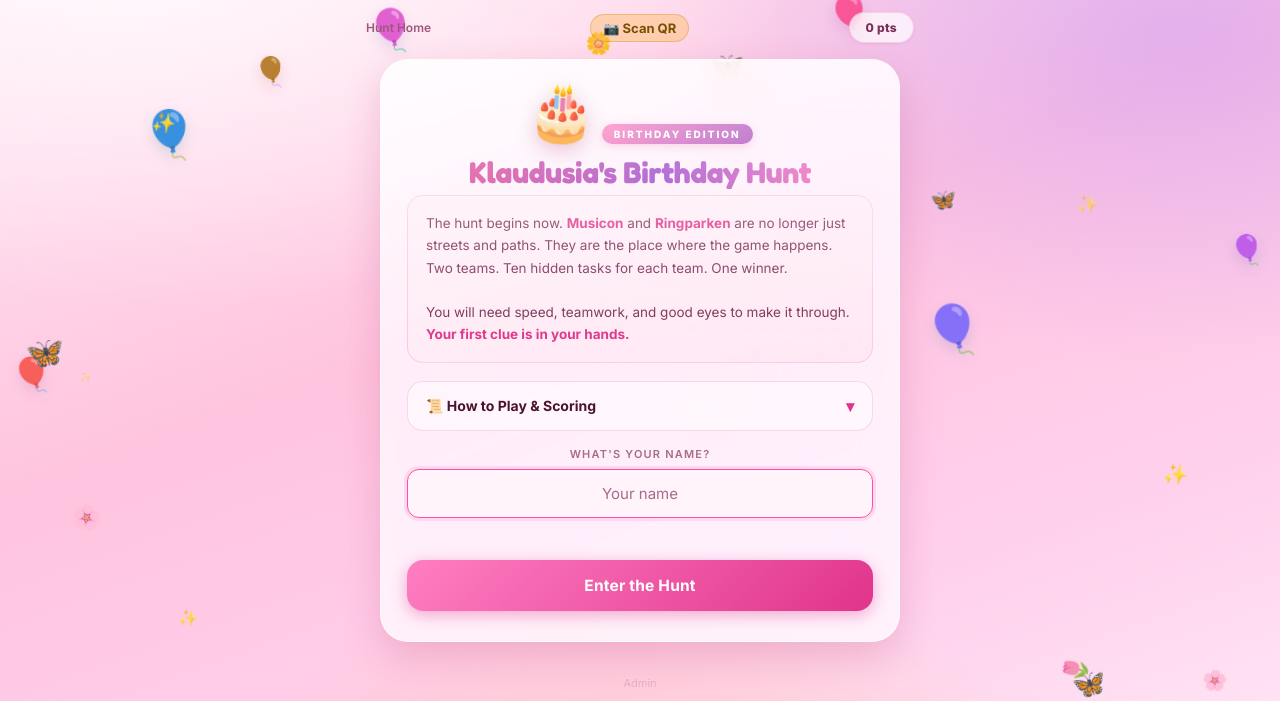
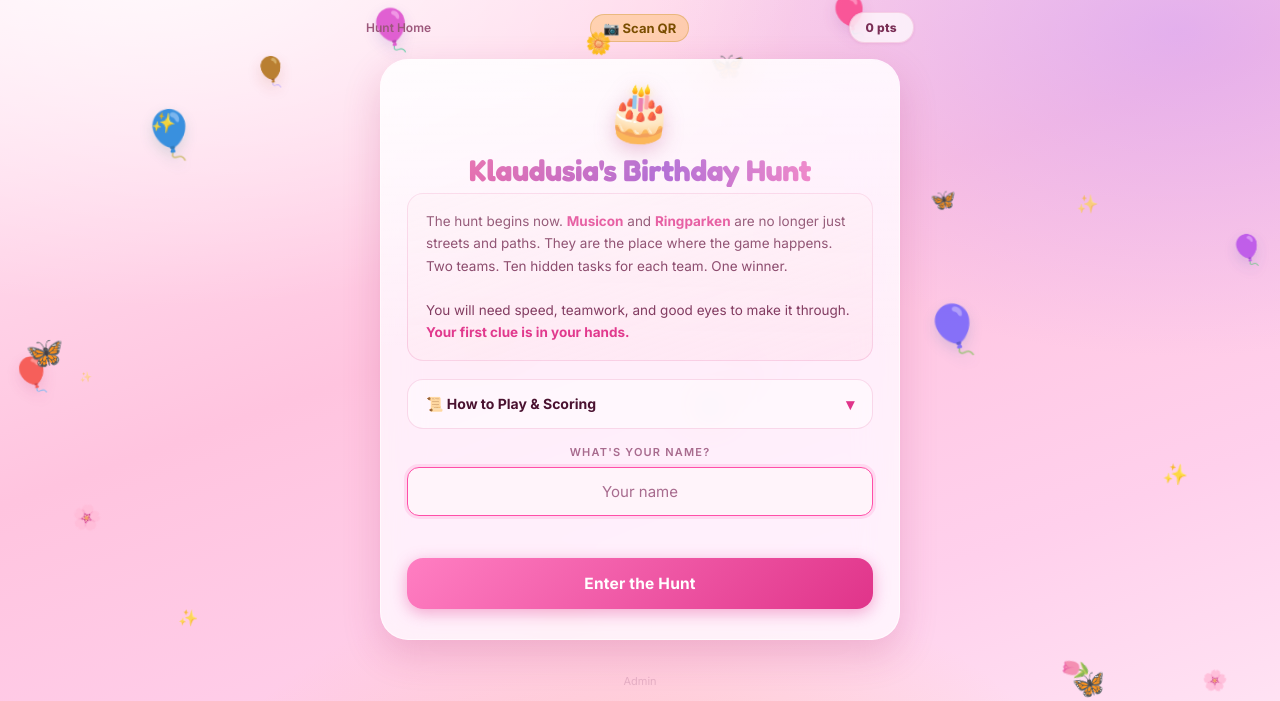
Before and after one commit to THTProtocol/Birthday, a Flask app: page / in a window 1280 px wide. Shown: the top 701 px of the page. Run offline with Flask 3, Linux system fonts and the light colour scheme; some libraries are stand-ins or nearby versions.

Commit message:
Landing: remove Birthday Edition tag, re-center the cake
The edition-tag pill was an inline-block next to the inline-block cake
emoji, shifting the cake off-center. Removing it restores the centered
cake at the top of the card.

Co-Authored-By: Claude Fable 5 <noreply@anthropic.com>

```diff
--- a/templates/index.html
+++ b/templates/index.html
@@ -148,9 +148,7 @@
   .team-list-item:hover .badge { background:var(--gold-bg); color:var(--gold); border-color:rgba(255,209,102,0.2); }
   .rules-mini { font-size:11px; color:var(--text-faint); text-align:center; margin-top:18px; line-height:1.6; }
   .rules-mini span { color:var(--gold); font-weight:500; }
-  /* ── Birthday Edition story + rules ── */
-  .edition-tag { display:inline-block; font-size:10px; font-weight:800; letter-spacing:2px; text-transform:uppercase;
-    color:#fff; background:linear-gradient(135deg,#ff6cb5,#9c36b5); padding:4px 12px; border-radius:999px; margin-bottom:12px; box-shadow:0 2px 10px var(--pink-glow); }
+  /* ── Birthday story + rules ── */
   .story-box { text-align:left; background:linear-gradient(160deg,rgba(255,240,247,0.9),rgba(255,228,241,0.7));
     border:1px solid var(--border-standard); border-radius:var(--radius-lg); padding:16px 18px; margin:4px 0 18px;
     font-size:13.5px; line-height:1.65; color:var(--text-secondary); }
@@ -312,7 +310,6 @@
 <!-- === STEP 1: NAME === -->
 <div id="step-name" class="glass-card">
   <div class="step-emoji">&#x1F382;</div>
-  <span class="edition-tag">Birthday Edition</span>
   <div class="step-title">Klaudusia's Birthday Hunt</div>
 
   <div class="story-box">
```
